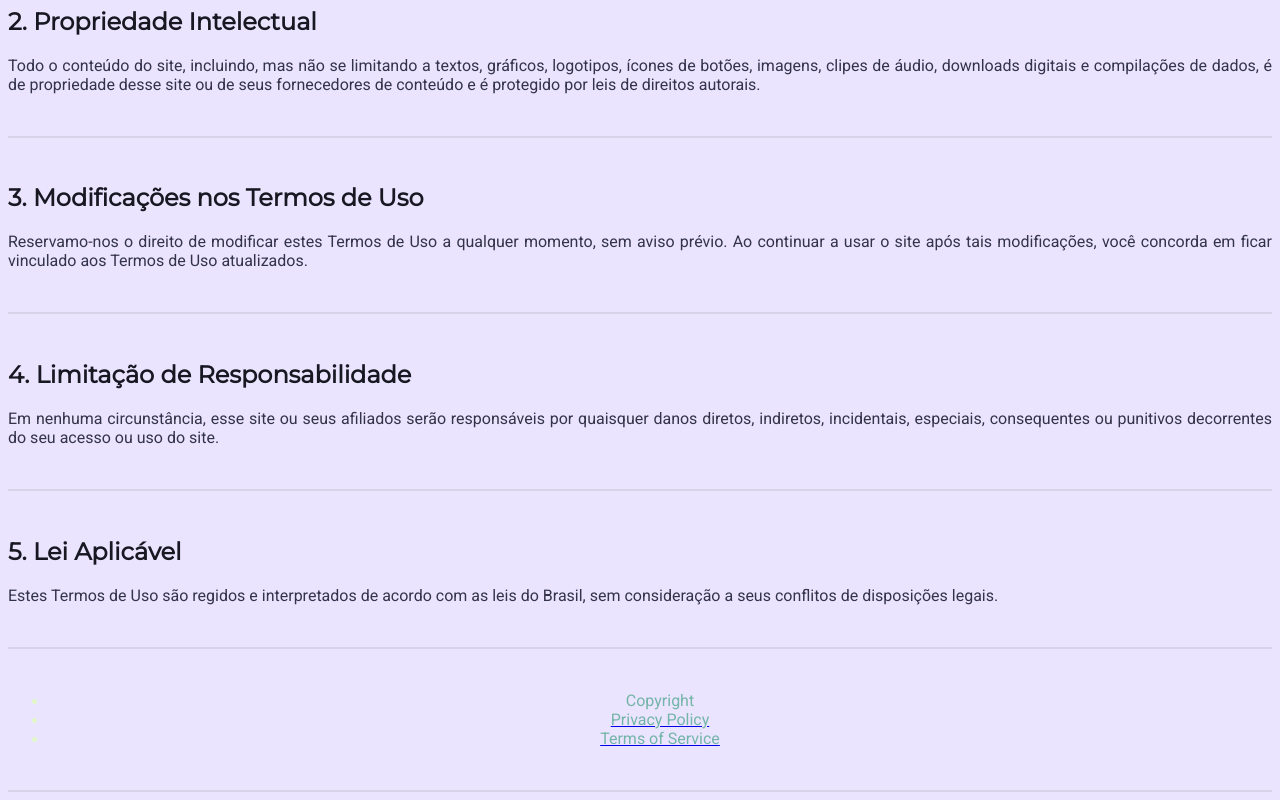
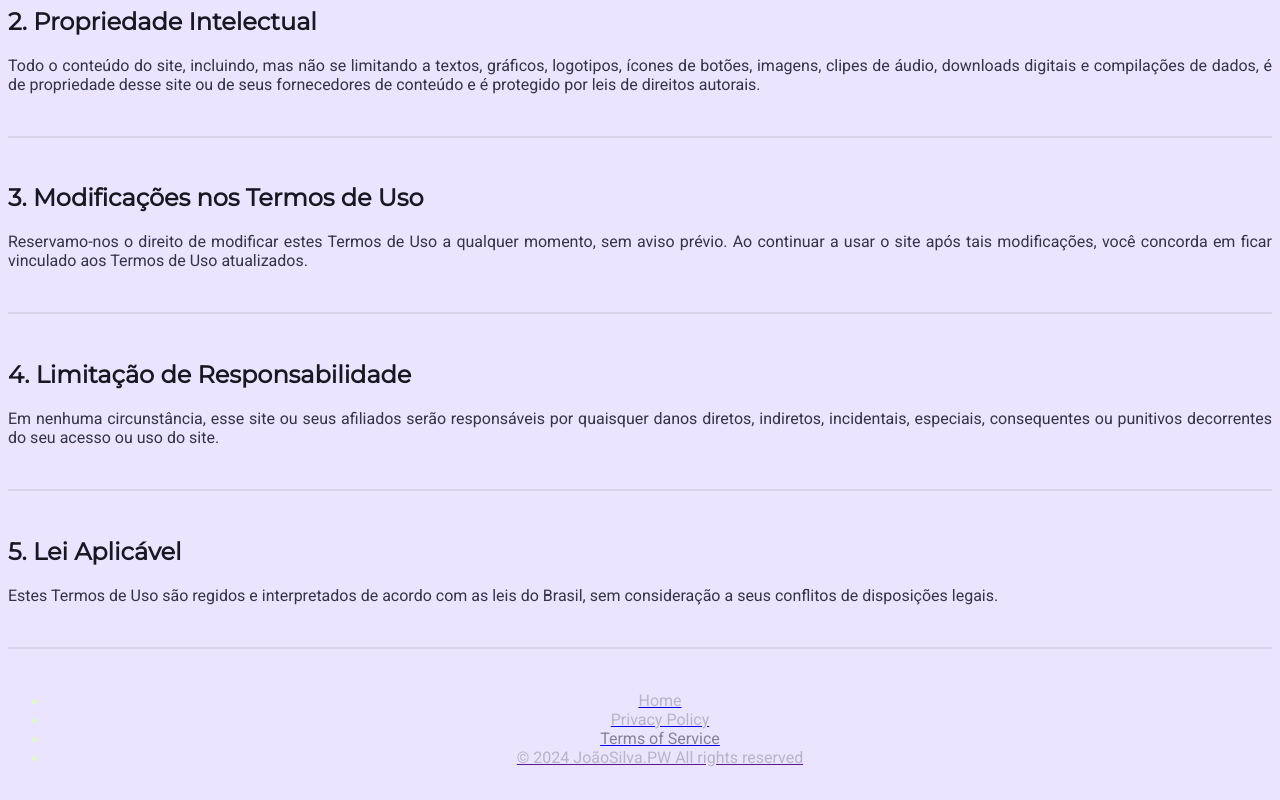
Before and after one commit to 0110101001110000/Html-portifolio-website, a plain HTML site: page public/service-terms.html in a window 1280 px wide. Shown: the part 528-1328 px from the top of the page. Drawn offline with Linux system fonts and the light colour scheme.

Commit message:
Update footer(new items color)

```diff
--- a/public/service-terms.html
+++ b/public/service-terms.html
@@ -73,14 +73,12 @@
 
       <div align="center">
         <ul>
-          <font color="#E2F6CA"><li><font face="roboto" color="#73b5a8">Copyright</font></li></font>
-          <font color="#E2F6CA"><li><a href="./public/privacy-policy.html"><font face="roboto" color="#73b5a8">Privacy Policy</font></a></li></font>
-          <font color="#E2F6CA"><li><a href="./public/service-terms.html"><font face="roboto" color="#73b5a8">Terms of Service</font></a></li></font>
+          <font color="#E2F6CA"><li><a href="./../index.html"><font face="roboto" color="#b8b3c6">Home</font></a></li></font>
+          <font color="#E2F6CA"><li><a href="./privacy-policy.html"><font face="roboto" color="#b8b3c6">Privacy Policy</font></a></li></font>
+          <font color="#E2F6CA"><li><a href="#"><font face="roboto" color="#868291">Terms of Service</font></a></li></font>
+          <font color="#E2F6CA"><li><a href=""><font face="roboto" color="#b8b3c6">© 2024 JoãoSilva.PW All rights reserved</font></a></li></font>
         </ul>
       </div>
-
-      <br>
-      <hr color="#d9d3ea">
     </footer>
   </body>
 
```
Also changed, not shown: index.html (+8 -6 lines), public/privacy-policy.html (+1 -1 lines), public/copyright.html (deleted).
